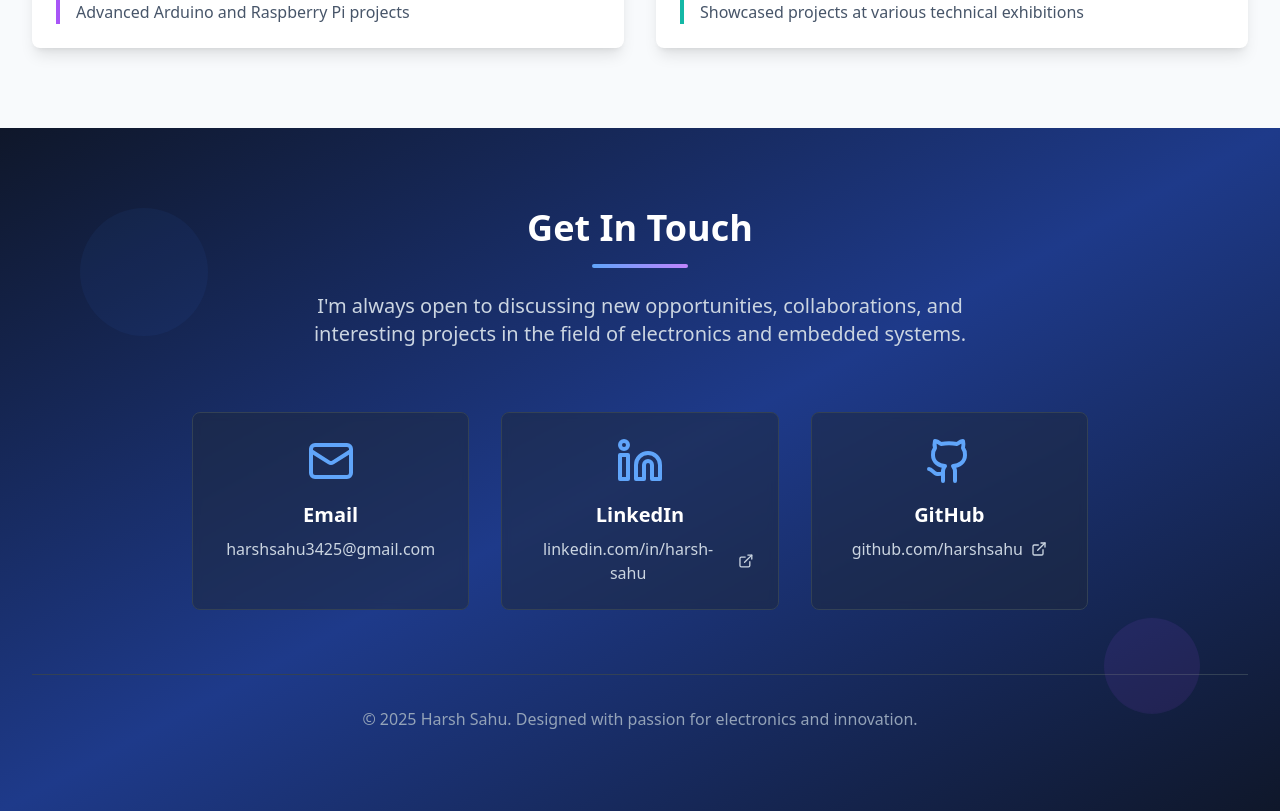
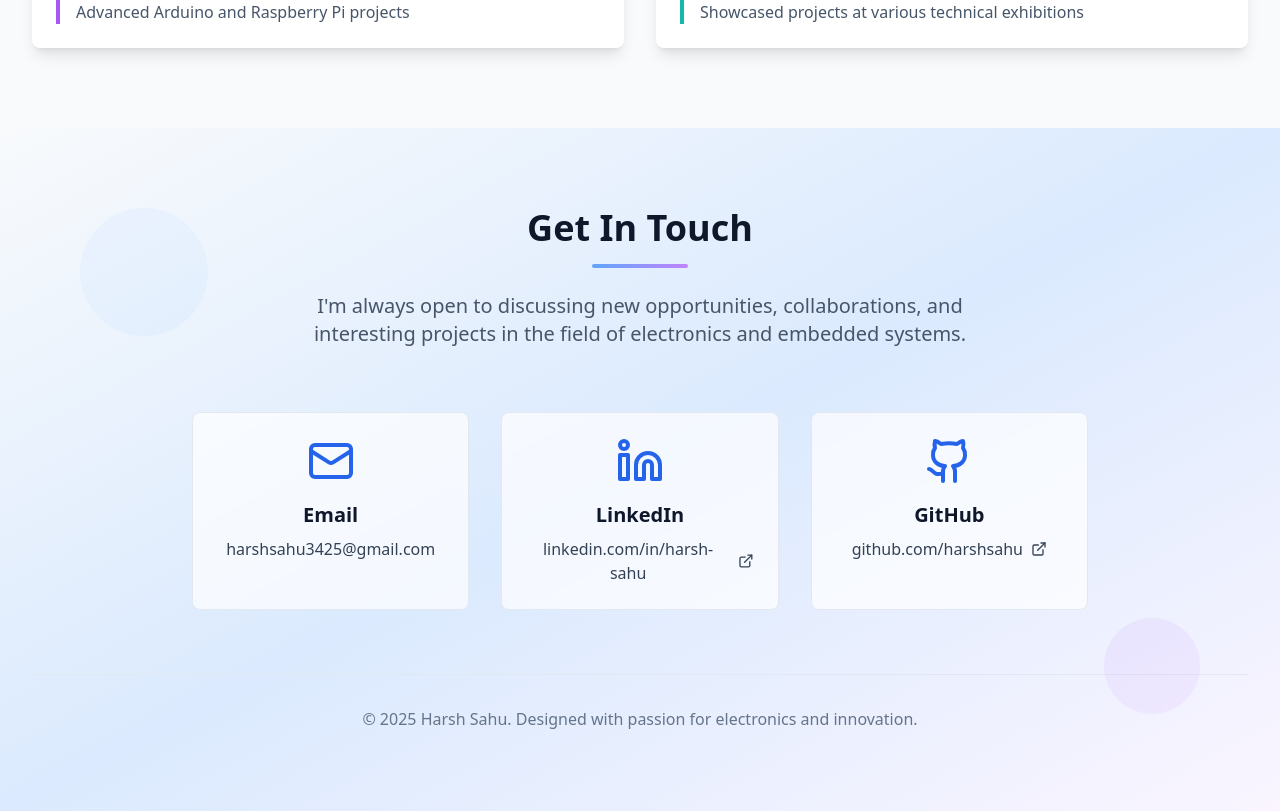
Before and after one commit to HarshSahu270/Portfolio, a React (Vite) app: page / in a window 1280 px wide. Shown: the part 4606-5417 px from the top of the page. Built offline with nearby package versions, Linux system fonts and the light colour scheme.

Commit message:
Update contact section to light theme
Changed the contact section's background and text colors from dark to light theme. Updated accent colors and hover effects for improved readability and visual consistency.

```diff
--- a/src/App.tsx
+++ b/src/App.tsx
@@ -577,19 +577,19 @@ function App() {
       </section>
 
       {/* Contact Section */}
-      <section id="contact" className="py-20 bg-gradient-to-br from-slate-900 via-blue-900 to-slate-900 text-white relative overflow-hidden">
+      <section id="contact" className="py-20 bg-gradient-to-br from-slate-50 via-blue-100 to-purple-50 text-slate-900 relative overflow-hidden">
         {/* Animated Background */}
         <div className="absolute inset-0">
-          <div className="absolute top-20 left-20 w-32 h-32 bg-blue-500/10 rounded-full animate-pulse" />
-          <div className="absolute bottom-20 right-20 w-24 h-24 bg-purple-500/10 rounded-full animate-bounce" />
-          <div className="absolute top-1/2 left-1/4 w-16 h-16 bg-green-500/10 rounded-full animate-ping" />
+          <div className="absolute top-20 left-20 w-32 h-32 bg-blue-400/10 rounded-full animate-pulse" />
+          <div className="absolute bottom-20 right-20 w-24 h-24 bg-purple-400/10 rounded-full animate-bounce" />
+          <div className="absolute top-1/2 left-1/4 w-16 h-16 bg-green-400/10 rounded-full animate-ping" />
         </div>
 
         <div className="max-w-7xl mx-auto px-4 sm:px-6 lg:px-8">
           <div className="text-center mb-16">
-            <h2 className="text-3xl md:text-4xl font-bold mb-4 hover:text-blue-400 transition-colors duration-300">Get In Touch</h2>
+        <h2 className="text-3xl md:text-4xl font-bold mb-4 hover:text-blue-700 transition-colors duration-300">Get In Touch</h2>
         <div className="w-24 h-1 bg-gradient-to-r from-blue-400 to-purple-400 mx-auto rounded-full hover:w-32 transition-all duration-500"></div>
-            <p className="text-xl text-slate-300 mt-6 max-w-2xl mx-auto">
+        <p className="text-xl text-slate-600 mt-6 max-w-2xl mx-auto">
           I'm always open to discussing new opportunities, collaborations,
           and interesting projects in the field of electronics and embedded systems.
         </p>
@@ -598,22 +598,22 @@ function App() {
           <div className="grid md:grid-cols-3 gap-8 max-w-4xl mx-auto">
         <a
           href="mailto:harshsahu3425@gmail.com"
-              className="bg-slate-800/50 backdrop-blur-sm p-6 rounded-lg hover:bg-slate-700/50 transition-all duration-500 group text-center hover:scale-105 transform hover:shadow-2xl border border-slate-700 hover:border-blue-500"
+          className="bg-white/70 backdrop-blur-sm p-6 rounded-lg hover:bg-blue-50 transition-all duration-500 group text-center hover:scale-105 transform hover:shadow-2xl border border-slate-200 hover:border-blue-400"
         >
-              <Mail className="w-12 h-12 text-blue-400 mx-auto mb-4 group-hover:scale-110 group-hover:rotate-12 transition-all duration-500" />
+          <Mail className="w-12 h-12 text-blue-600 mx-auto mb-4 group-hover:scale-110 group-hover:rotate-12 transition-all duration-500" />
           <h3 className="text-xl font-semibold mb-2">Email</h3>
-              <p className="text-slate-300">harshsahu3425@gmail.com</p>
+          <p className="text-slate-700">harshsahu3425@gmail.com</p>
         </a>
 
         <a
           href="https://linkedin.com/in/harsh-sahu"
           target="_blank"
           rel="noopener noreferrer"
-              className="bg-slate-800/50 backdrop-blur-sm p-6 rounded-lg hover:bg-slate-700/50 transition-all duration-500 group text-center hover:scale-105 transform hover:shadow-2xl border border-slate-700 hover:border-blue-500"
+          className="bg-white/70 backdrop-blur-sm p-6 rounded-lg hover:bg-blue-50 transition-all duration-500 group text-center hover:scale-105 transform hover:shadow-2xl border border-slate-200 hover:border-blue-400"
         >
-              <Linkedin className="w-12 h-12 text-blue-400 mx-auto mb-4 group-hover:scale-110 group-hover:rotate-12 transition-all duration-500" />
+          <Linkedin className="w-12 h-12 text-blue-600 mx-auto mb-4 group-hover:scale-110 group-hover:rotate-12 transition-all duration-500" />
           <h3 className="text-xl font-semibold mb-2">LinkedIn</h3>
-              <p className="text-slate-300 flex items-center justify-center">
+          <p className="text-slate-700 flex items-center justify-center">
             linkedin.com/in/harsh-sahu
             <ExternalLink className="w-4 h-4 ml-2 group-hover:translate-x-1 transition-transform duration-300" />
           </p>
@@ -623,19 +623,19 @@ function App() {
           href="https://github.com/harshsahu"
           target="_blank"
           rel="noopener noreferrer"
-              className="bg-slate-800/50 backdrop-blur-sm p-6 rounded-lg hover:bg-slate-700/50 transition-all duration-500 group text-center hover:scale-105 transform hover:shadow-2xl border border-slate-700 hover:border-blue-500"
+          className="bg-white/70 backdrop-blur-sm p-6 rounded-lg hover:bg-blue-50 transition-all duration-500 group text-center hover:scale-105 transform hover:shadow-2xl border border-slate-200 hover:border-blue-400"
         >
-              <Github className="w-12 h-12 text-blue-400 mx-auto mb-4 group-hover:scale-110 group-hover:rotate-12 transition-all duration-500" />
+          <Github className="w-12 h-12 text-blue-600 mx-auto mb-4 group-hover:scale-110 group-hover:rotate-12 transition-all duration-500" />
           <h3 className="text-xl font-semibold mb-2">GitHub</h3>
-              <p className="text-slate-300 flex items-center justify-center">
+          <p className="text-slate-700 flex items-center justify-center">
             github.com/harshsahu
             <ExternalLink className="w-4 h-4 ml-2 group-hover:translate-x-1 transition-transform duration-300" />
           </p>
         </a>
           </div>
 
-          <div className="text-center mt-16 pt-8 border-t border-slate-700">
-            <p className="text-slate-400 hover:text-slate-300 transition-colors duration-300">
+          <div className="text-center mt-16 pt-8 border-t border-slate-200">
+        <p className="text-slate-500 hover:text-slate-700 transition-colors duration-300">
           © 2025 Harsh Sahu. Designed with passion for electronics and innovation.
         </p>
           </div>
```
Lines whose indentation alone changed are shown as unchanged.
